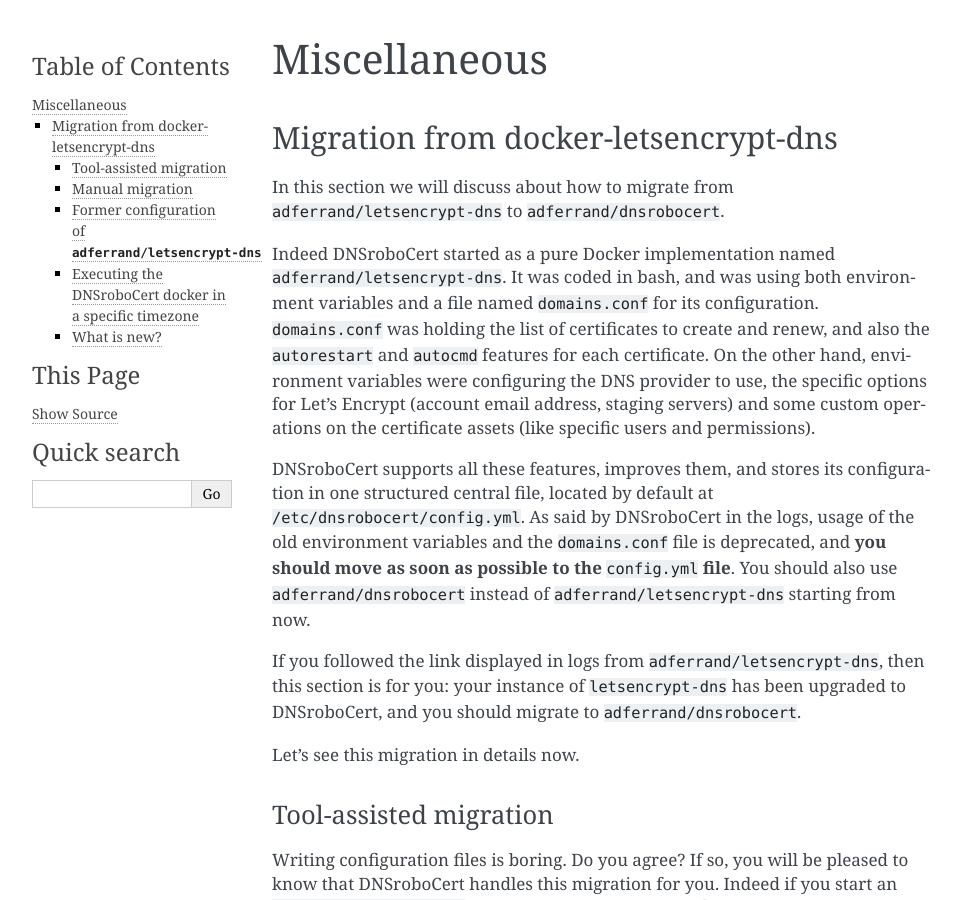
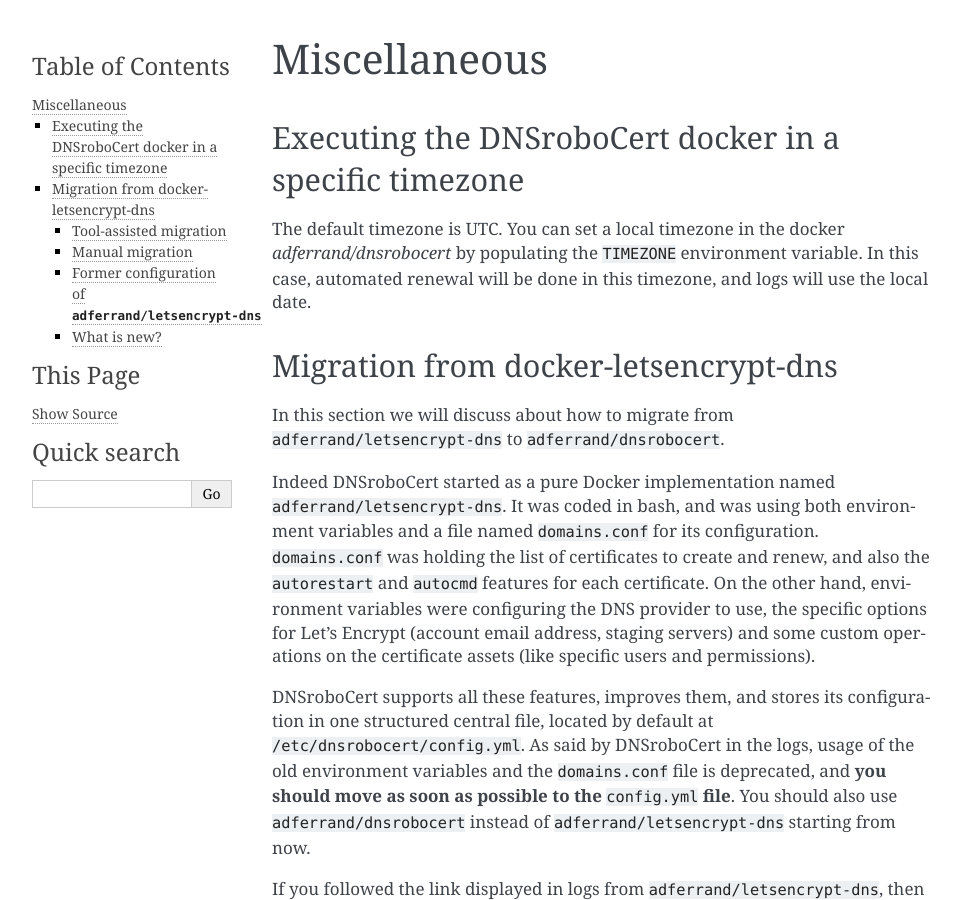
Before and after one commit to adferrand/dnsrobocert, a Sphinx documentation site: the page built from docs/miscellaneous.rst, in a window 1280 px wide and 900 px high. Shown: the whole window, without its empty margins (148-1108 px from the left). Built offline with Sphinx 7.4.7, drawn with Linux system fonts in a browser that asks for light colours; some of the changed text lies outside the part shown.

Commit message:
Reorganize doc

```diff
--- a/docs/miscellaneous.rst
+++ b/docs/miscellaneous.rst
@@ -1,6 +1,13 @@
 =============
 Miscellaneous
 =============
+
+Executing the DNSroboCert docker in a specific timezone
+=======================================================
+
+The default timezone is UTC.
+You can set a local timezone in the docker `adferrand/dnsrobocert` by populating the ``TIMEZONE`` environment variable.
+In this case, automated renewal will be done in this timezone, and logs will use the local date.
 
 Migration from docker-letsencrypt-dns
 =====================================
```
Also changed, not shown: other parts of docs/miscellaneous.rst (+0 -7 lines).
